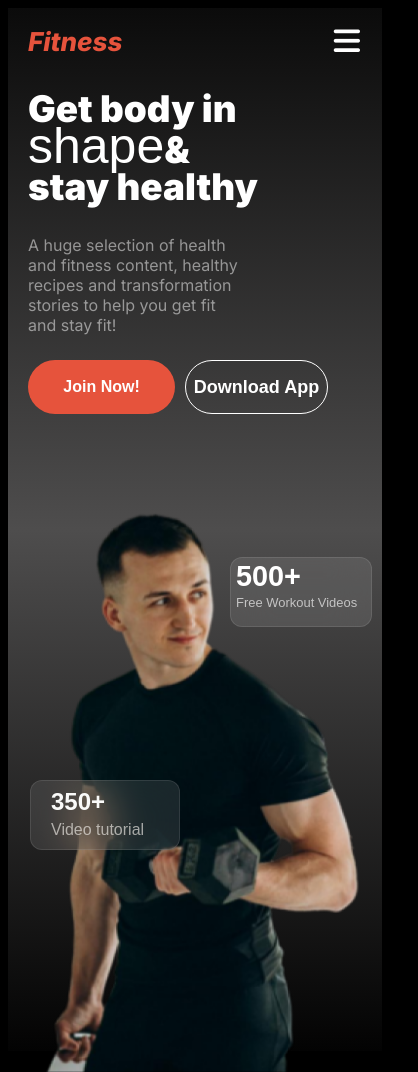
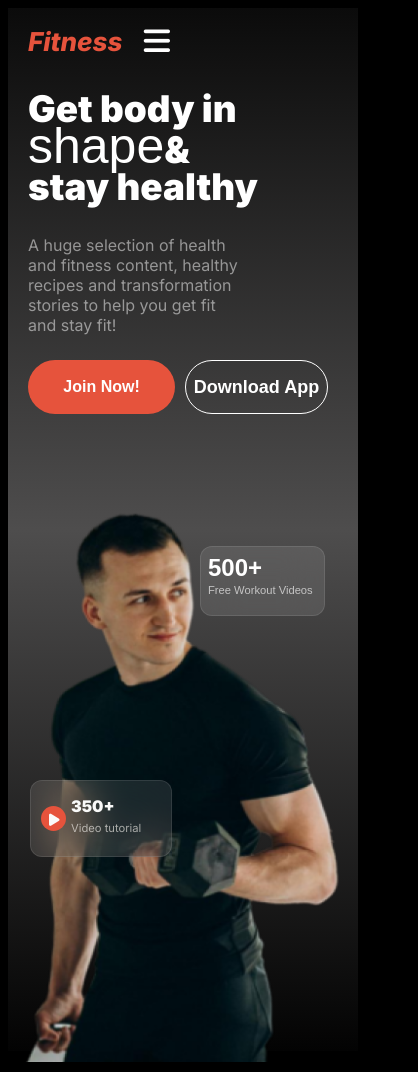
Before and after one commit to Bristyakter25/ASSIGNMENT-2, a plain HTML site: page index.html in a window 390 px wide. Shown: the top 1072 px of the page, 418 px wide, since content can reach past the window. Drawn offline with Linux system fonts and the light colour scheme; a web font is replaced by a local one.

Commit message:
addeded ellipse part

```diff
--- a/index.html
+++ b/index.html
@@ -28,6 +28,7 @@
         <h3 class="banner-title white-clr">Get body in <span class="miama-font">shape</span>& stay healthy</h3>
     <p class="banner-description light-white">A huge selection of health and fitness content, healthy recipes and transformation stories to help you get fit and stay fit!</p>
     <div class="buttons">
+
         <button class="btn-primary white-clr">Join Club Now!</button>
         <button class="alt-btn white-clr">Join Now!</button>
     <button class="btn-secondary white-clr">Download App</button>
@@ -38,8 +39,17 @@
  </section>
  <div class="card">
     <button class="card-1 white-clr">500+ <p class="btn-description">Free Workout Videos</p></button>
-    <button class="card-2 white-clr">350+<p class="btn-des">Video tutorial</p></button>
- </div>
+    <div class="card-2 display-flex">
+        <div class="ellipse">
+            <div class="play"><i class="fa-solid fa-play"></i></div>
+        </div>
+         <div class="details">
+            <p class="number">350+</p>
+            <p class="number-des">Video tutorial</p>
+        </div>
+    </div>
+    </div>
+
     </header>
     <main class="bg-clr2">
         <section class="habit-info">
--- a/style/style.css
+++ b/style/style.css
@@ -15,6 +15,9 @@
 
 
 }
+body{
+  max-width: 1440px;
+}
 
   /* shared stylea */
 .display-flex{
@@ -29,9 +32,10 @@
   /* header styles  */
 
 .bg-clr{
-  max-width: 1440px;
+ max-width: 1440px;
     background: linear-gradient( rgb(11, 11, 11), rgb(78, 77, 77) , rgb(3, 3, 3));
     overflow: auto;
+    margin: 0px 0px;
 
 }
   /* navber styles */
@@ -161,26 +165,49 @@ margin-top: 2px;
 
 .card-2{
 position: absolute;
-width: 165px;
+width: 185px;
 height: 82px;
 left: 795px;
 top: 546px;
-padding: 7px 20px;
+padding: 5px 5px;
 border: 1px solid rgba(255, 255, 255, 0.1);
 border-radius: 12px;
 backdrop-filter: blur(20px);
 background: rgba(255, 255, 255, 0.1);
-color: rgb(250, 250, 249);
-font-size: 1.5rem;
+color: rgb(250, 250, 249);}
+.ellipse{
+
+  border-radius: 50%;
+  background: rgb(230, 83, 60);
+  width: 40px;
+height: 40px;
+margin: 20px 10px 20px 10px;
+}
+.play{
+  display: none;
+}
+.number{
+  font-size: 1.5rem;
 font-weight: 900;
 text-align: left;
+margin-right:  40px;
+margin-bottom: 5px;
+margin-top:10px;
+}
+.number-des{
+  margin-top: 0px;
+  margin-right: 20px;
+  color: rgba(239, 237, 232, 0.65);
+  font-size: 16px;
+font-weight: 400;
 }
 .btn-des{
   color: rgba(239, 237, 232, 0.65);
   font-size: 1rem;
 font-weight: 400;
 text-align: left;
-margin-top: 5px;
+margin-top: 0;
+
 }
 
 
@@ -188,12 +215,10 @@ margin-top: 5px;
 /* body section */
 
 .bg-clr2{
+
   background: black;
   /* margin-top: 0; */
-  overflow: auto;
-
-
-}
+ }
 .habit-info{
   max-width: 1440px;
 }
@@ -505,9 +530,12 @@ letter-spacing: 0.3px;
 }
 /* responsive design for mobile */
 @media  screen and (max-width:576px){
+  .bg-clr{
+    width: 350px;
+  }
 
   .navber, .banner{
-    width: 320px;
+  width: 320px;
 height: 960px;
 
   }
@@ -524,7 +552,7 @@ top: 62px;
   .bar-font{
     display: block;
     position: absolute;
-    right: 30px;
+    right: 220px;
 top: 6px;
   }
 
@@ -594,32 +622,67 @@ margin-bottom: 50px;
 display: block;
 position: absolute;
 width: 340px;
-height: 582px;
-left: 40px;
+height: 572px;
+left: 20px;
 top: 490px;
 }
 .card-1{
   position: absolute;
-  width: 142px;
+  width: 125px;
   height: 70px;
-  left: 230px;
-  top:556.6px;
-  padding: 0px 5px;
-  font-size: 1.8rem;
+  left: 200px;
+  top:545.6px;
+  padding: 0px 7px;
+  font-size: 1.5rem;
+  }
+  .btn-description{
+
+    font-size: 0.7rem;
+  font-weight: 400;
+  text-align: left;
+  margin-top: 2px;
   }
   .card-2{
     position: absolute;
-    width: 150px;
-    height: 70px;
+    width: 130px;
+    height: 65px;
     left: 30px;
     top: 780px;
-    padding: 7px 20px;
+    padding: 5px 5px;
 
     }
+    .ellipse{
+      width: 25px;
+      height: 25px;
+      background: rgb(230, 83, 60);
+      margin: 20px 5px 20px 5px;
+      }
+
+    .play {
+
+      display: block;
+      position: absolute;
+      font-size: 14px;
+      left: 18px;
+      top:30px;
+      }
+      .number{
+        font-size: 1rem;
+
+      margin-right:  10px;
+      margin-bottom: 5px;
+      margin-top:10px;
+      }
+      .number-des{
+
+        color: rgba(239, 237, 232, 0.65);
+        font-size: 0.7rem;
+
+      }
     .section-2{
       width: 300px;
 height: 124px;
-margin-left: 35px;
+margin-left: 25px;
     }
     .body-title{
       font-size: 2rem;
@@ -638,7 +701,7 @@ margin-left: 35px;
       display: block;
       width: 250px;
 height: 1200px;
-padding: 10px 100px;
+padding: 10px 80px;
 
 }
 .trainer{
@@ -650,9 +713,9 @@ margin-bottom: 40px;
 }
 .run-content{
   display: block;
-  width: 365px;
+  width: 355px;
 height: 490px;
-margin: 10px 10px 10px 5px ;
+margin: 30px 0 ;
 
 }
 .run{
@@ -703,7 +766,7 @@ height: 115px;
     }
     .calc-value{
       display: block;
-      width: 350px;
+      width: 330px;
 height: 740px;
 
       padding: 20px 10px 10px;
@@ -771,7 +834,7 @@ margin: 10px 20px 10px 15px;
   .trainers-img{
     width: 290px;
     height: 1000px;
-    margin: 20px 20px 10px 40px;
+    margin: 20px 20px 10px 20px;
 
     padding: 10px 10px 10px 10px;
     }
@@ -796,8 +859,8 @@ margin: 10px 20px 10px 15px;
 
       position: relative;
 
-    width: 380px;
-    height: 1150px;
+    width: 350px;
+    height: 1050px;
     margin:20px 0px 10px;
 
      }
@@ -850,7 +913,7 @@ margin: 10px 20px 10px 15px;
      .line{
      position: absolute;
 
-      width:320px;
+      width:300px;
       left: 19px;
     bottom: 130px;
 
```
